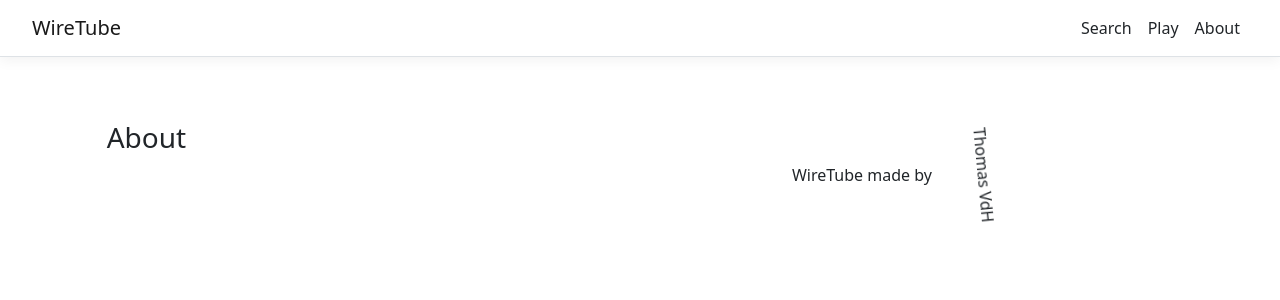
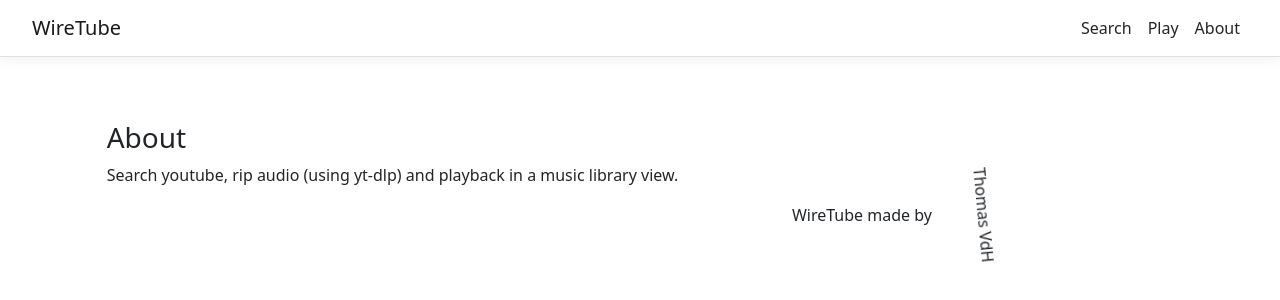
Before and after one commit to Thomasv7877/WireTube, a React (Create React App) app in the folder ClientApp/: page /About in a window 1280 px wide. Shown: the top 300 px of the page. Built offline with nearby package versions, Linux system fonts and the light colour scheme.

Commit message:
edit about page

```diff
--- a/ClientApp/src/components/About.js
+++ b/ClientApp/src/components/About.js
@@ -4,6 +4,7 @@ export function About(){
 
     return(<div className="col-md-6 offset-md-1" style={{"marginTop": "5%"}}>
     <h3>About</h3>
+    <p>Search youtube, rip audio (using yt-dlp) and playback in a music library view.</p>
     <p id="signature">WireTube made by <span id="firstname">Thomas VdH</span></p>
     </div>)
 }
```
